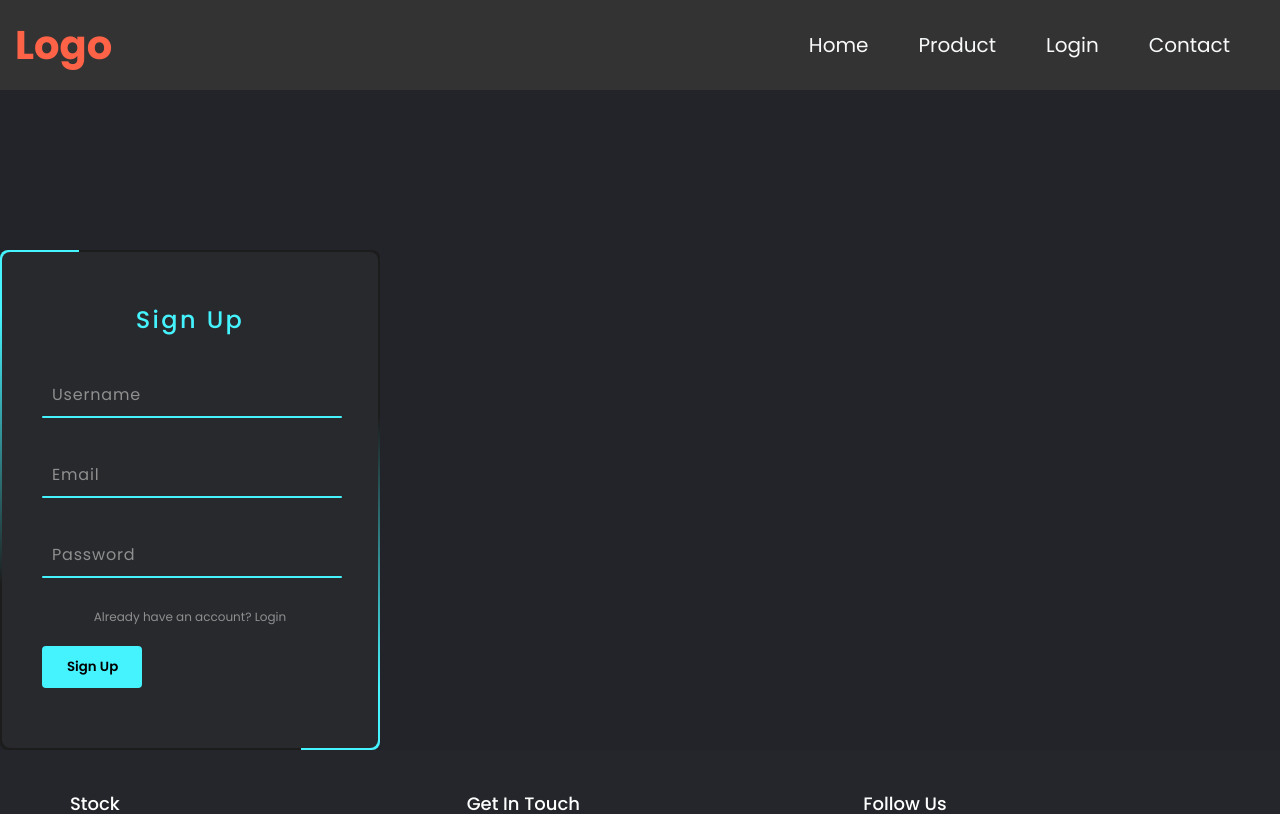
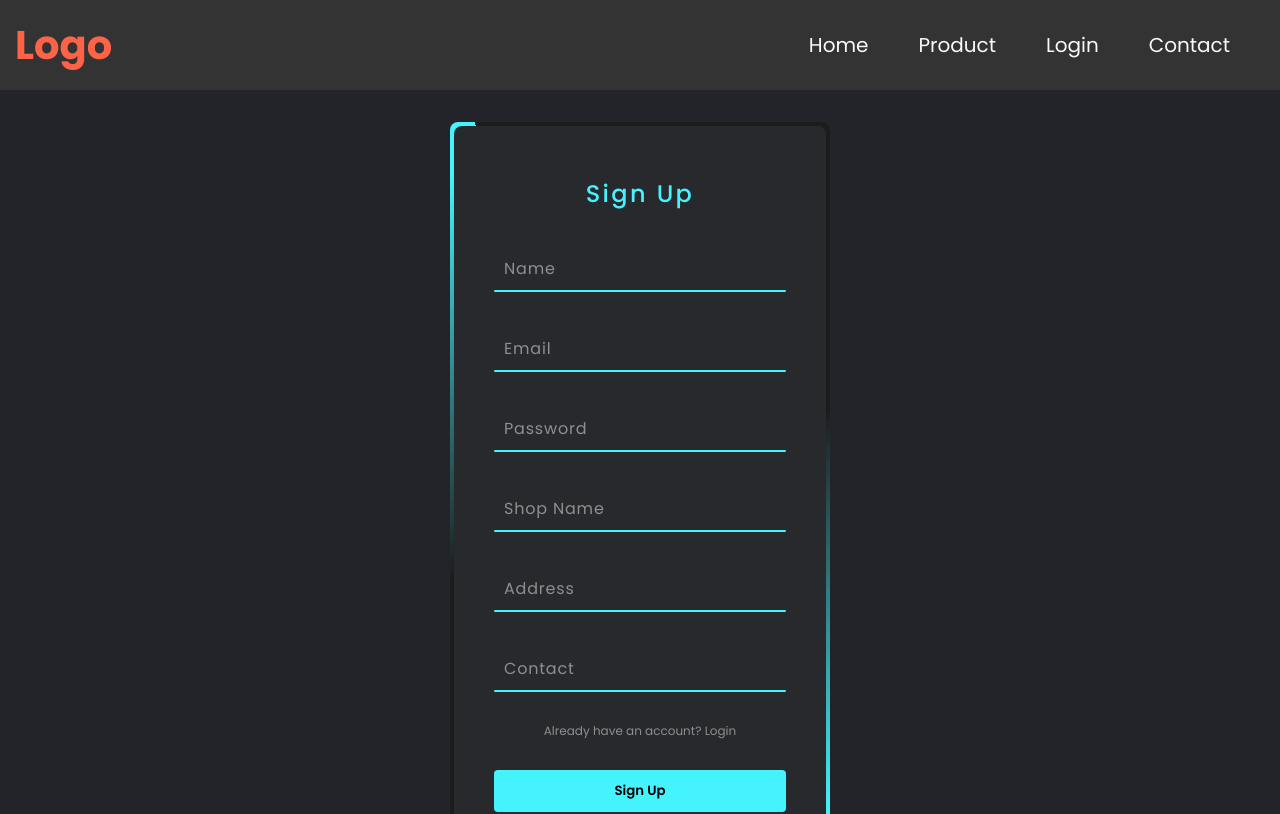
Before and after one commit to JaTiN-GuPTa-CoDe/Available_Stock_Item_FrontEnd, a React (Create React App) app: page /Signup in a window 1280 px wide. Shown: the top 814 px of the page. Built offline with nearby package versions, Linux system fonts and the light colour scheme.

Commit message:
update code

```diff
--- a/src/css/Login.css
+++ b/src/css/Login.css
@@ -6,15 +6,20 @@
     box-sizing: border-box;
     margin: 0;
     padding: 0;
-
 }
 
-body{
+body {
+    min-height: 100vh;
+    background-color: #23242a;
     /* display: flex; */
+    flex-direction: column;
+}
+
+.center-wrapper {
+    flex: 1;
+    display: flex;
     justify-content: center;
     align-items: center;
-    min-height: 100vh;
-    background-color: #23242a;
 }
 
 .box {
@@ -24,40 +29,39 @@ body{
     border-radius: 8px;
     background: #1c1c1c;
     overflow: hidden;
+    margin-top: -10%;
 }
 
-.box::before{
+.box::before {
     content: '';
     position: absolute;
     top: -50%;
     left: -50%;
     width: 380px;
     height: 420px;
-    background: linear-gradient(0deg, transparent,
-    #45f4ff, #45f4ff);
+    background: linear-gradient(0deg, transparent, #45f4ff, #45f4ff);
     transform-origin: bottom right;
     animation: animate 6s linear infinite;
 }
 
-.box::after{
+.box::after {
     content: '';
     position: absolute;
     top: -50%;
     left: -50%;
     width: 380px;
     height: 420px;
-    background: linear-gradient(0deg, transparent,
-    #45f4ff, #45f4ff);
+    background: linear-gradient(0deg, transparent, #45f4ff, #45f4ff);
     transform-origin: bottom right;
     animation: animate 6s linear infinite;
     animation-delay: -3s;
 }
 
 @keyframes animate {
-    0%{
+    0% {
         transform: rotate(0deg);
     }
-    100%{
+    100% {
         transform: rotate(360deg);
     }
 }
@@ -71,22 +75,21 @@ body{
     padding: 50px 40px;
     display: flex;
     flex-direction: column;
+}
 
-}
 .form h2 {
     color: #45f3ff;
     font-weight: 500;
     text-align: center;
-    letter-spacing: 0,1em;
-
+    letter-spacing: 0.1em;
 }
 
-.inputBox{
+.inputBox {
     position: relative;
     width: 300px;
     margin-top: 35px;
+}
 
-}
 .inputBox input {
     position: relative;
     width: 100%;
@@ -100,7 +103,7 @@ body{
     z-index: 10;
 }
 
-.inputBox span{
+.inputBox span {
     position: absolute;
     left: 0;
     padding: 10px 10px 10px;
@@ -112,11 +115,10 @@ body{
 }
 
 .inputBox input:valid ~ span,
-.inputBox input:focus ~ span  {
+.inputBox input:focus ~ span {
     color: #45f3ff;
     transform: translateX(0px) translateY(-34px);
     font-size: 0.75em;
-
 }
 
 .inputBox i {
@@ -135,28 +137,25 @@ body{
 .inputBox input:valid ~ i,
 .inputBox input:focus ~ i {
     height: 44px;
-
 }
 
 .links {
     display: flex;
     justify-content: space-between;
-
 }
 
 .links a {
     margin: 10px 0;
-    font-size: 00.75em;
+    font-size: 0.75em;
     color: #8f8f8f;
     text-decoration: none;
 }
 
 .links a:hover,
-.links a:nth-child(2)
- {
+.links a:nth-child(2) {
     color: #45f3ff;
+}
 
-}
 input[type='submit'] {
     border: none;
     outline: none;
--- a/src/css/Signup.css
+++ b/src/css/Signup.css
@@ -8,19 +8,30 @@
 }
 
 body {
+    /* display: flex; */
     justify-content: center;
     align-items: center;
     min-height: 100vh;
     background-color: #23242a;
 }
+.center-wrapper {
+    flex: 1;
+    display: flex;
+    justify-content: center;
+    align-items: center;
+}
 
 .signup-box {
     position: relative;
-    width: 380px;
-    height: 500px;
+    width: 100%;
+    max-width: 380px;
+    height: auto;
+    padding: 4px 4px 4px 4px;
     border-radius: 8px;
     background: #1c1c1c;
     overflow: hidden;
+    margin-top: -10%;
+
 }
 
 .signup-box::before,
@@ -30,7 +41,7 @@ body {
     top: -50%;
     left: -50%;
     width: 380px;
-    height: 500px;
+    height: 100%;
     background: linear-gradient(0deg, transparent, #45f4ff, #45f4ff);
     transform-origin: bottom right;
     animation: animate 6s linear infinite;
@@ -41,8 +52,7 @@ body {
 }
 
 .signup-form {
-    position: absolute;
-    inset: 2px;
+    position: relative;
     border-radius: 8px;
     background: #28292d;
     z-index: 10;
@@ -60,7 +70,7 @@ body {
 
 .signup-inputBox {
     position: relative;
-    width: 300px;
+    width: 100%;
     margin-top: 35px;
 }
 
@@ -71,7 +81,7 @@ body {
     background: transparent;
     border: none;
     outline: none;
-    color: #23242a;
+    color: #fff;
     font-size: 1em;
     letter-spacing: 0.05em;
     z-index: 10;
@@ -135,8 +145,8 @@ input[type='submit'] {
     outline: none;
     background: #45f3ff;
     padding: 11px 25px;
-    width: 100px;
-    margin-top: 10px;
+    width: 100%;
+    margin-top: 20px;
     border-radius: 4px;
     font-weight: 600;
     cursor: pointer;
@@ -145,3 +155,12 @@ input[type='submit'] {
 input[type='submit']:active {
     opacity: 0.8;
 }
+
+@keyframes animate {
+    0% {
+        transform: rotate(0deg);
+    }
+    100% {
+        transform: rotate(360deg);
+    }
+}
--- a/src/pages/Login.js
+++ b/src/pages/Login.js
@@ -1,36 +1,38 @@
-import React from 'react'
-import NavBar from '../components/NavBar'
-import Footer from '../components/Footer'
+import React from 'react';
+import NavBar from '../components/NavBar';
+import Footer from '../components/Footer';
 import { Link } from 'react-router-dom';
-import '../css/Login.css'
+import '../css/Login.css';
 
 function Login() {
   return (
     <>
       <NavBar />
-     <div class="box">
-            <div class="form">
+      <div className="center-wrapper">
+        <div className="box">
+          <div className="form">
             <h2>Login</h2>
-                <div class="inputBox">
-                    <input type="text" required="required"/>
-                    <span>Username</span>
+            <div className="inputBox">
+              <input type="text" required="required" />
+              <span>Email</span>
               <i></i>
             </div>
-                <div class="inputBox">
-                    <input type="password" required="required"/>
+            <div className="inputBox">
+              <input type="password" required="required" />
               <span>Password</span>
               <i></i>
             </div>
-                <div class="links">
+            <div className="links">
               {/* <a href="https://akhs1.com/">Forgot password?</a> */}
               <Link to="/signup">Sign Up</Link>
             </div>
-                <a href="https://akhs1.com/"><input type="submit" value="Login"/></a>
+            <a><input type="submit" value="Login" /></a>
           </div>
         </div>
-      <Footer/>
+      </div>
+      <Footer />
     </>
-  )
+  );
 }
 
-export default Login
+export default Login;
--- a/src/pages/Signup.js
+++ b/src/pages/Signup.js
@@ -8,12 +8,13 @@ function Signup() {
   return (
     <>
       <NavBar />
+      <div className="center-wrapper">
       <div className="signup-box">
         <div className="signup-form">
           <h2>Sign Up</h2>
           <div className="signup-inputBox">
             <input type="text" required="required" />
-            <span>Username</span>
+            <span>Name</span>
             <i></i>
           </div>
           <div className="signup-inputBox">
@@ -26,11 +27,27 @@ function Signup() {
             <span>Password</span>
             <i></i>
           </div>
+          <div className="signup-inputBox">
+            <input type="text" required="required" />
+            <span>Shop Name</span>
+            <i></i>
+          </div>
+          <div className="signup-inputBox">
+            <input type="text" required="required" />
+            <span>Address</span>
+            <i></i>
+          </div>
+          <div className="signup-inputBox">
+            <input type="number" required="required" />
+            <span>Contact</span>
+            <i></i>
+          </div>
           <div className="signup-links">
             <Link to="/login">Already have an account? Login</Link>
           </div>
           <input type="submit" value="Sign Up" />
         </div>
+      </div>
       </div>
       <Footer />
     </>
```
Lines whose indentation alone changed are shown as unchanged.
